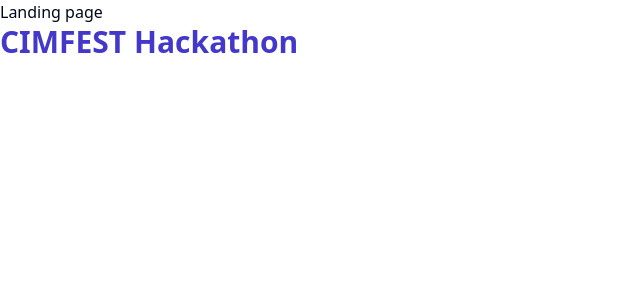
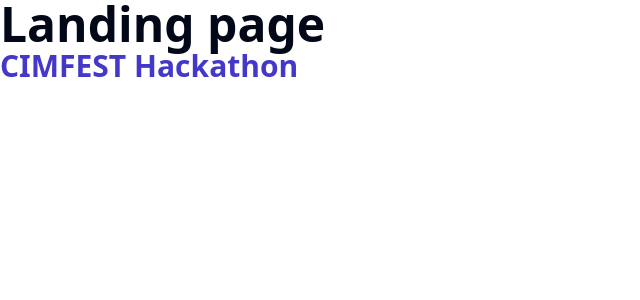
Before and after one commit to christienMD/cimfest-hackathon, a React (Vite) app: page / in a window 1280 px wide. Shown: the top 300 px of the page, without its empty margins (0-640 px from the left). Built offline with nearby package versions, Linux system fonts and the light colour scheme.

Commit message:
feat: project setup

```diff
--- a/src/pages/Landing.tsx
+++ b/src/pages/Landing.tsx
@@ -1,7 +1,7 @@
 const LandingPage = () => {
   return (
     <div>
-      Landing page
+      <h1 className="text-5xl font-bold">Landing page</h1>
       <p className="text-3xl font-bold text-indigo-700"> CIMFEST Hackathon</p>
     </div>
   );
```
